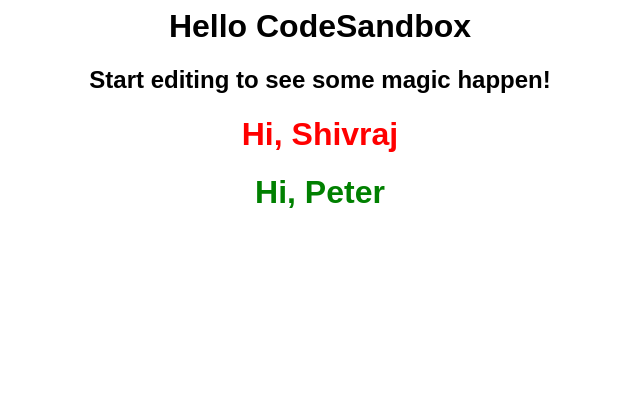
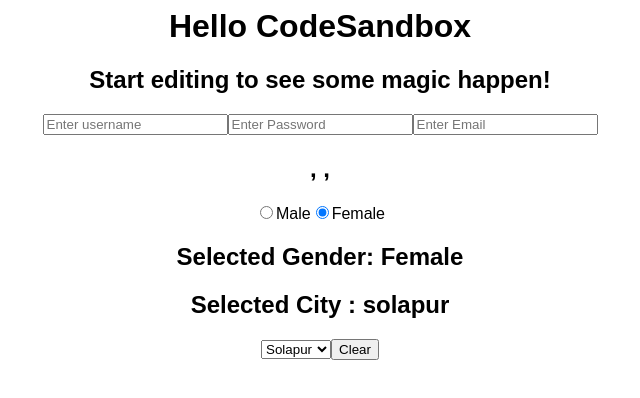
Before and after one commit to shivrajpro/react-step-by-step, a React (Vite) app: page / in a window 1280 px wide. Shown: the top 398 px of the page, without its empty margins (320-960 px from the left). Built offline with nearby package versions, Linux system fonts and the light colour scheme.

Commit message:
handle checkbox, radio and select dropdown in react

```diff
--- a/src/App.jsx
+++ b/src/App.jsx
@@ -1,17 +1,13 @@
 import "./styles.css";
-import Wrapper from "./Wrapper";
+import Skills from "./Skills";
+import FormControls from "./FormControls";
 
 export default function App() {
   return (
     <div className="App">
       <h1>Hello CodeSandbox</h1>
       <h2>Start editing to see some magic happen!</h2>
-      <Wrapper color="red">
-        <h1>Hi, Shivraj</h1>
-      </Wrapper>
-      <Wrapper>
-        <h1>Hi, Peter</h1>
-      </Wrapper>
+      <FormControls />
     </div>
   );
 }
--- /dev/null
+++ b/src/FormControls.jsx
@@ -0,0 +1,74 @@
+import { useState } from "react";
+
+const FormControls = () => {
+  const [username, setUsername] = useState("");
+  const [password, setPassword] = useState("");
+  const [email, setEmail] = useState("");
+
+  const [gender, setGender] = useState("Female");
+  const [city, setCity] = useState("solapur");
+
+  function clearForm() {
+    setUsername("");
+    setPassword("");
+    setEmail("");
+  }
+
+  return (
+    <div>
+      {" "}
+      <form>
+        <input
+          type="text"
+          placeholder="Enter username"
+          value={username}
+          onChange={(event) => setUsername(event.target.value)}
+        />
+        <input
+          type="password"
+          placeholder="Enter Password"
+          value={password}
+          onChange={(event) => setPassword(event.target.value)}
+        />
+        <input
+          type="text"
+          placeholder="Enter Email"
+          value={email}
+          onChange={(event) => setEmail(event.target.value)}
+        />
+      </form>
+      <h2>
+        {username}, {password}, {email}
+      </h2>
+      {/* <Skills /> */}
+      <input
+        onChange={(evt) => setGender(evt.target.value)}
+        type="radio"
+        name="gender"
+        id="male"
+        value={"Male"}
+        checked={gender === "Male"}
+      />
+      <label htmlFor="male">Male</label>
+      <input
+        onChange={(evt) => setGender(evt.target.value)}
+        type="radio"
+        name="gender"
+        id="female"
+        value={"Female"}
+        checked={gender === "Female"}
+      />
+      <label htmlFor="female">Female</label>
+      <h2>Selected Gender: {gender}</h2>
+      <h2>Selected City : {city} </h2>
+      <select value={city} onChange={(evt) => setCity(evt.target.value)}>
+        <option value="pune">Pune</option>
+        <option value="solapur">Solapur</option>
+        <option value="mumbai">Mumbai</option>
+      </select>
+      <button onClick={() => clearForm()}>Clear</button>
+    </div>
+  );
+};
+
+export default FormControls;
--- /dev/null
+++ b/src/Skills.jsx
@@ -0,0 +1,38 @@
+import React, { useState } from "react";
+
+const Skills = () => {
+  const [skills, setSkills] = useState([]);
+
+  function handleSkills(evt) {
+    if (evt.target.checked) {
+      setSkills([...skills, evt.target.value]);
+    } else {
+      const filteredSkills = skills.filter(
+        (skill) => skill !== evt.target.value
+      );
+      setSkills(filteredSkills);
+    }
+  }
+
+  return (
+    <div>
+      <h1>Select Skills</h1>
+      <input onChange={handleSkills} value="JS" type="checkbox" id="js" />
+      <label htmlFor="js">JS</label>
+      <input
+        onChange={handleSkills}
+        value="ReactJS"
+        type="checkbox"
+        id="react"
+      />
+      <label htmlFor="react">ReactJS</label>
+      <input onChange={handleSkills} value="Java" type="checkbox" id="java" />
+      <label htmlFor="java">Java</label>
+
+      <h1>You selected below skills</h1>
+      <p> {skills.toString()} </p>
+    </div>
+  );
+};
+
+export default Skills;
```
